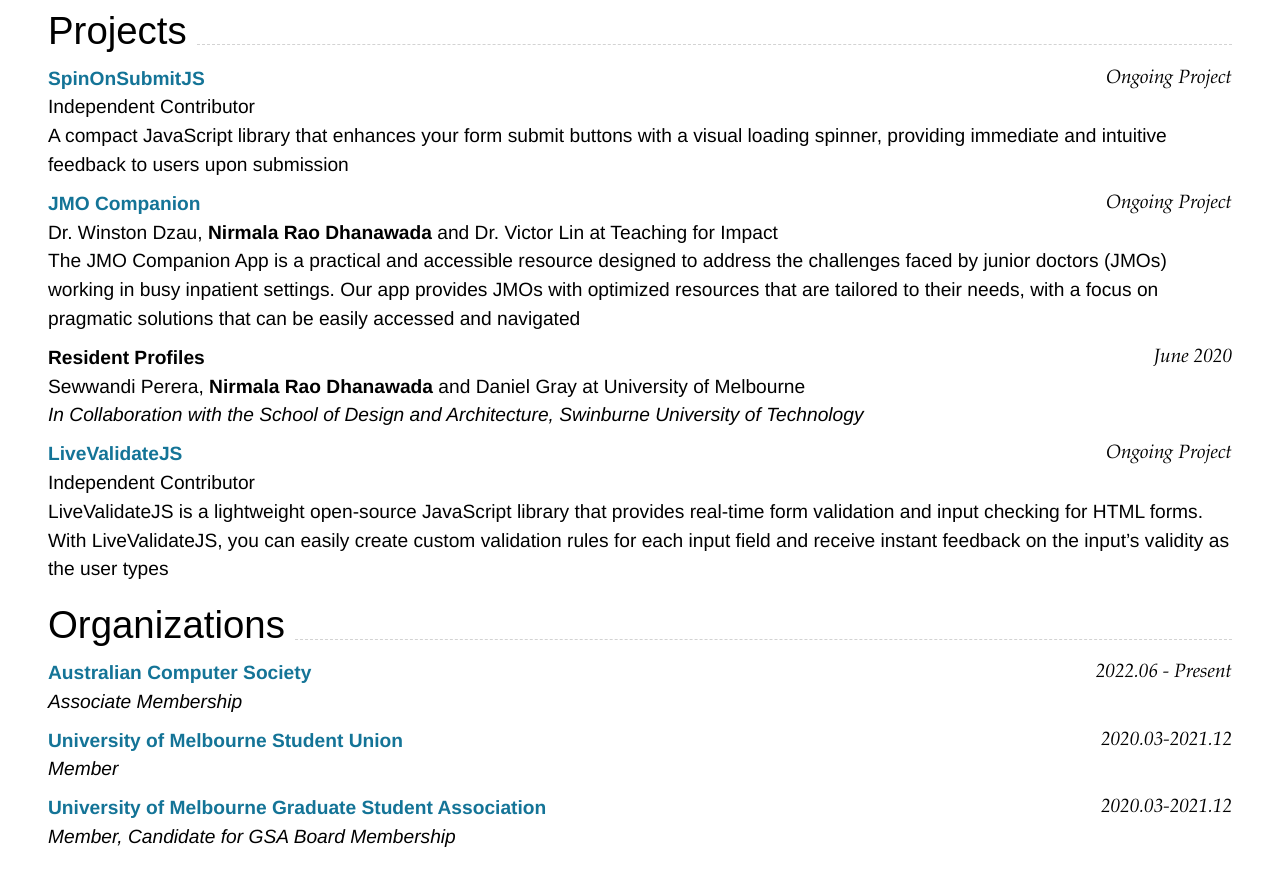
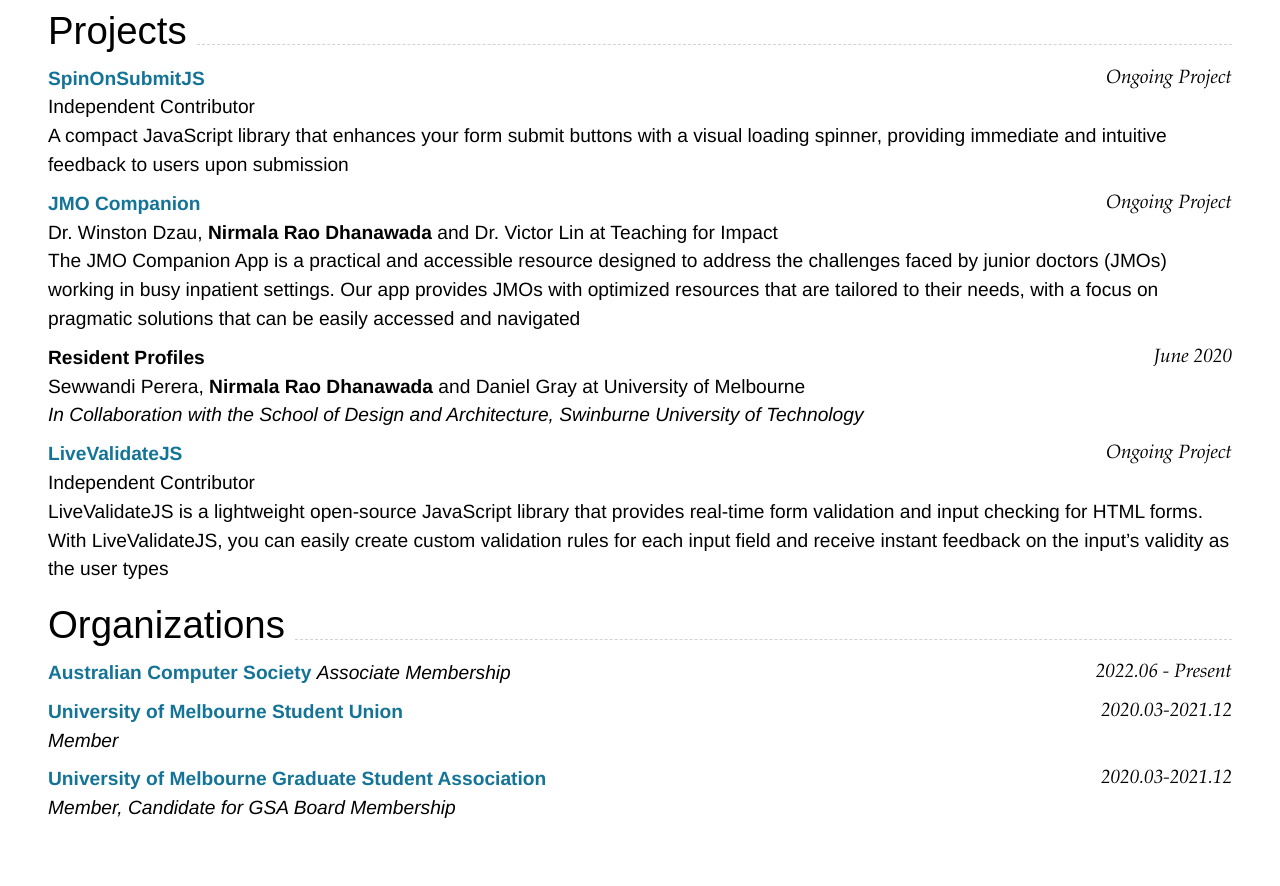
Before and after one commit to thedhanawada/me, a Jekyll site: the page built from index.md, in a window 1280 px wide and 900 px high, scrolled down 3224 px. Shown: the top 886 px of the window. Built offline with Jekyll 4.4.1, drawn with Linux system fonts in a browser that asks for light colours; nearby versions of some CDN libraries.

```diff
--- a/index.md
+++ b/index.md
@@ -187,8 +187,7 @@ LiveValidateJS is a lightweight open-source JavaScript library that provides rea
 
 ## Organizations
 
-### **[Australian Computer Society](https://www.acs.org.au/){:target="_blank"}** `2022.06 - Present`
-_Associate Membership_<br>
+### **[Australian Computer Society](https://www.acs.org.au/){:target="_blank"}** <sub>_Associate Membership_</sub> `2022.06 - Present`
 ### **[University of Melbourne Student Union](https://umsu.unimelb.edu.au/){:target="_blank"}** `2020.03-2021.12`
 _Member_<br>
 ### **[University of Melbourne Graduate Student Association](https://umsu.unimelb.edu.au/){:target="_blank"}** `2020.03-2021.12`
```
